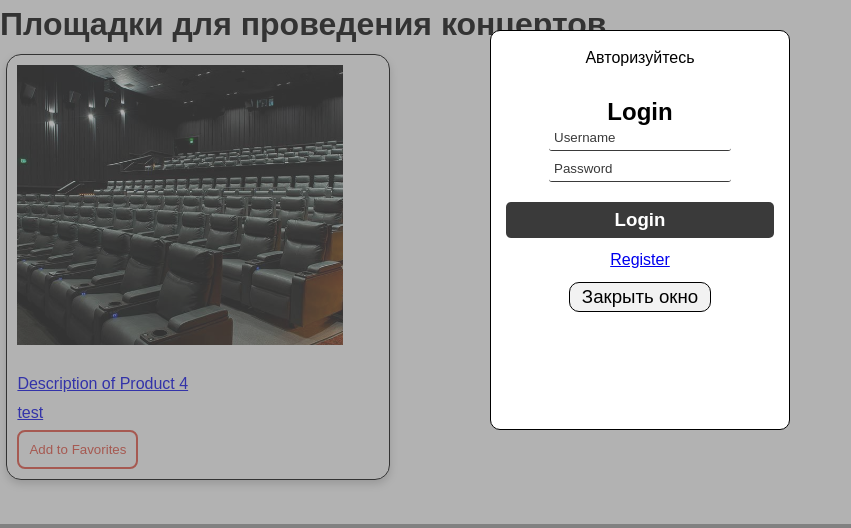
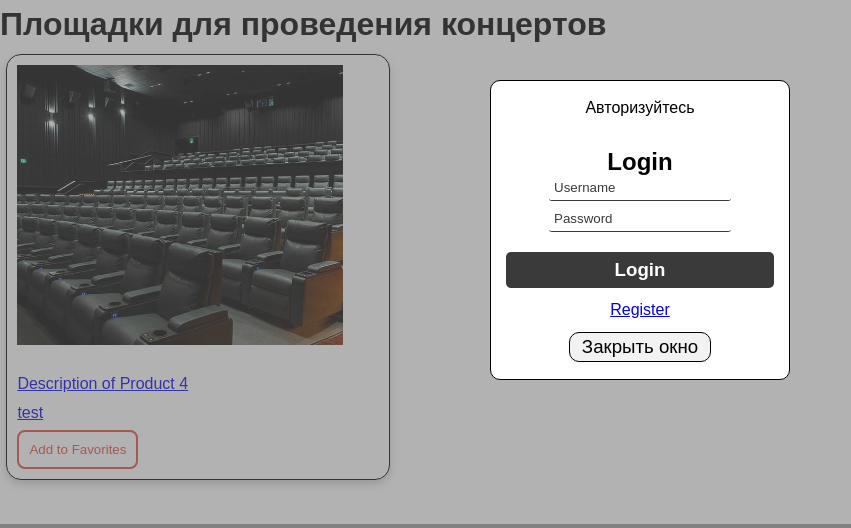
Before and after one commit to Mixysami/mevet_project, a Django app: page /kon/ in a window 1280 px wide, after a click on "ВОЛГОГРАД". Shown: the part 170-698 px from the top of the page, without its empty margins (0-851 px from the left). Run offline with Django 4.2, Linux system fonts and the light colour scheme; data comes from the database, SQL or seed files in the repository; some libraries are stand-ins or nearby versions; some web fonts are replaced; grey boxes are pictures that could not be loaded.

Commit message:
End design change modal form register/login

```diff
--- a/MevetProject/rental_ads/static/rental_ads/css/style_menu.css
+++ b/MevetProject/rental_ads/static/rental_ads/css/style_menu.css
@@ -444,7 +444,7 @@ color: #EBEBEB;
       }
       #okno2 {
         width: 300px;
-        height: 400px;
+        height: 300px;
         text-align: center;
         padding: 15px;
         border: 1px solid black;
--- a/MevetProject/rental_ads/templates/base.html
+++ b/MevetProject/rental_ads/templates/base.html
@@ -96,7 +96,7 @@
 
 </br>
 <div id="zatemnenie">
-    <div id="okno2">
+    <div id="okno">
         <p>Авторизуйтесь</p><br>
 
         <h2>Login</h2>
```
